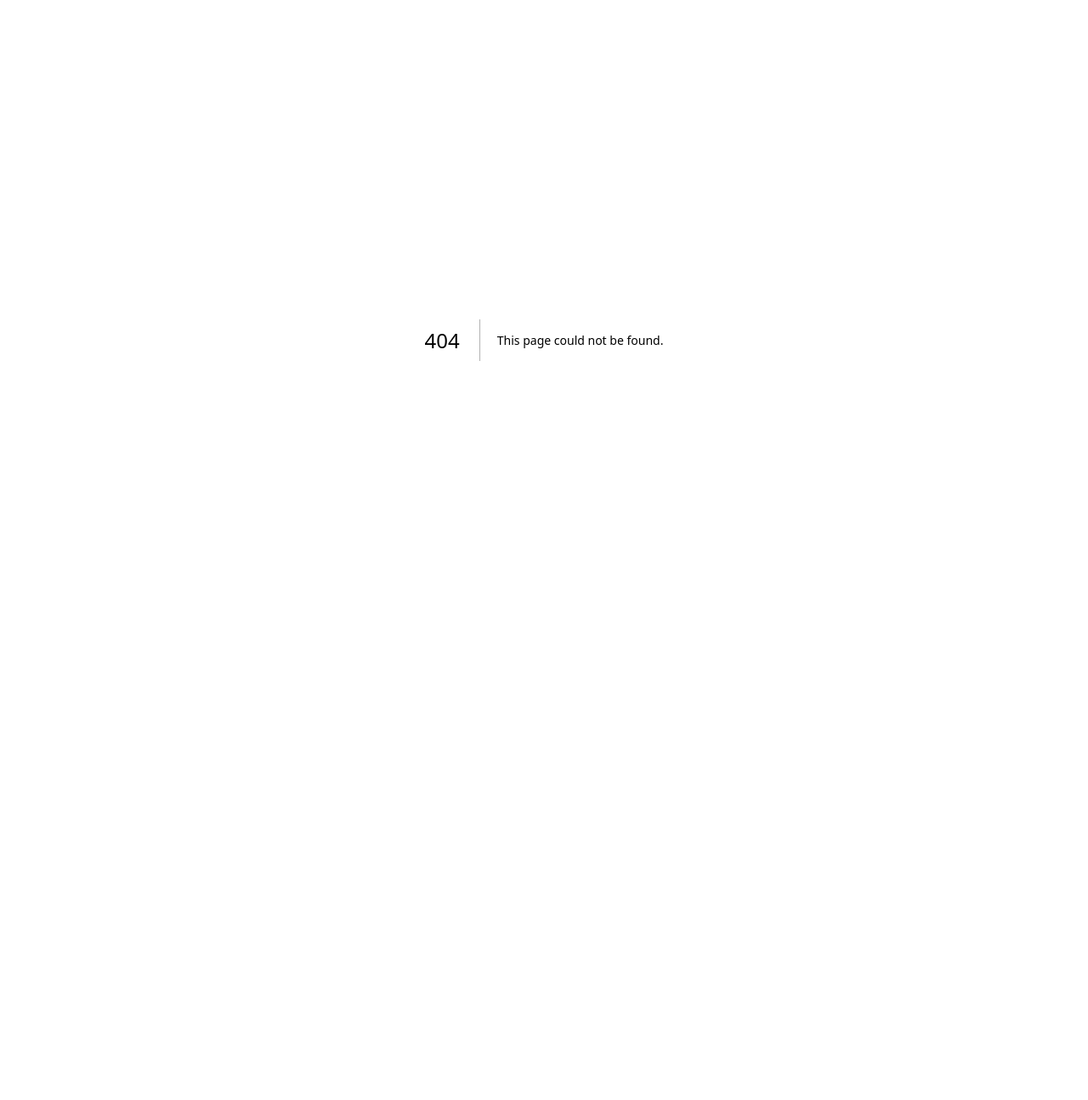
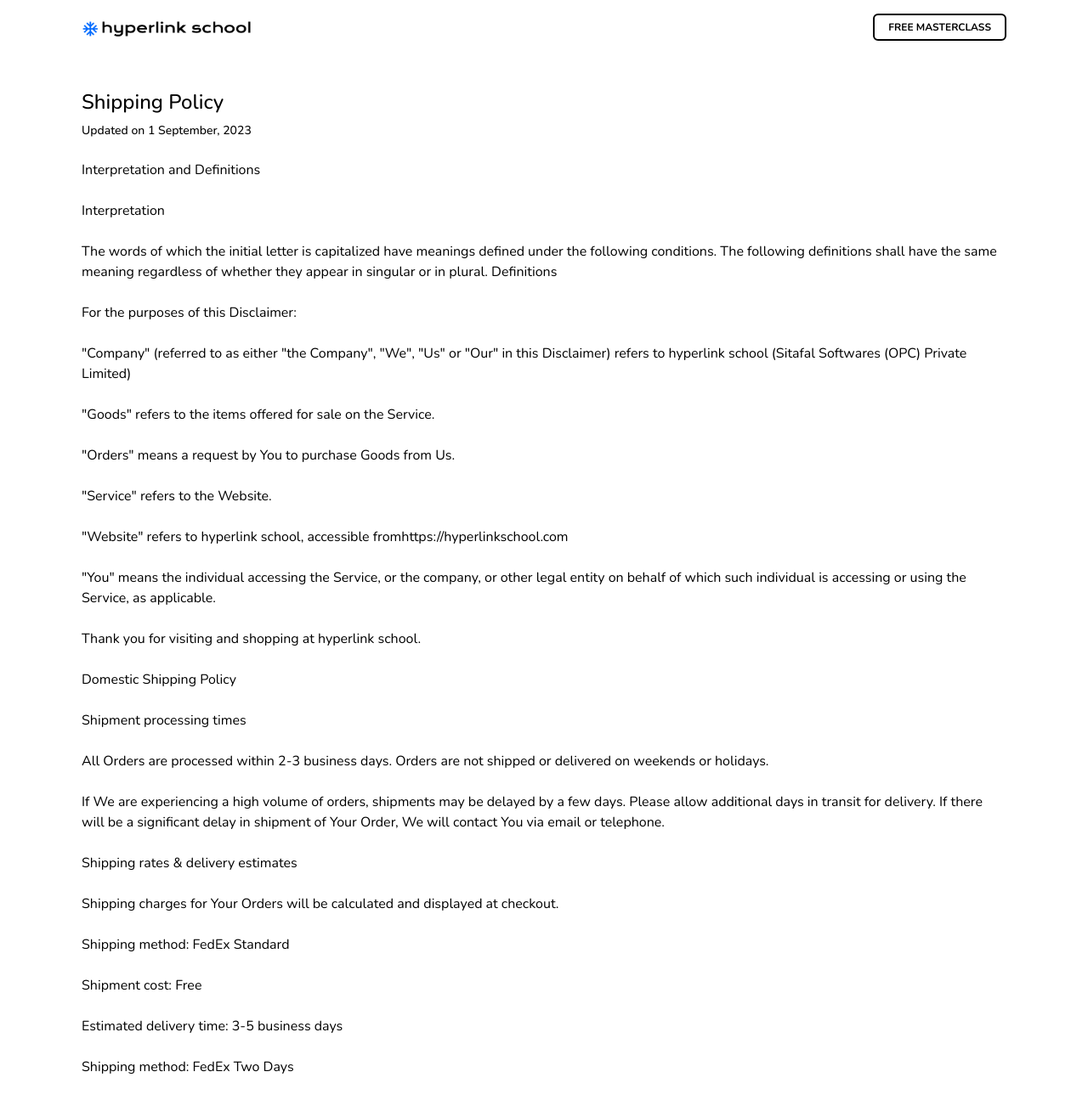
Before and after one commit to sagarjaid/hyperlink, a Next.js app: page /sp in a window 1280 px wide. Before the commit this address had no page. Shown: the top 1295 px of the page at 85% size. Before the commit the page ends 800 px from the top, so only its background shows below. Built offline with nearby package versions, Linux system fonts and the light colour scheme.

Commit message:
NEW UI V3

```diff
--- /dev/null
+++ b/pages/contact.js
@@ -0,0 +1,50 @@
+import React from 'react';
+import Footer from '@/components/Footer';
+import SEOMeta from '@/components/SEOMeta';
+import Nav from '@/components/Nav';
+
+const TC = () => {
+  return (
+    <>
+      <SEOMeta
+        title='Contact Us — Hyperlink School'
+        description='Switch to High Paying IT Jobs, Learn the High Paying Skills of Tomorrow! No Software/IT background required'
+        slug='tc'
+      />
+
+      <main className='m-auto flex max-w-6xl flex-col px-4'>
+        <Nav />
+        <div className='flex flex-col items-start justify-center gap-6 px-4 py-10 '>
+          <div className='flex flex-col gap-2 text-2xl font-medium'>
+            Contact Us
+            <div className='text-sm'>Updated on 1 September, 2023</div>
+          </div>
+          <p>
+            <strong>Welcome to Hyperlink School! Feel free to email us.</strong>
+          </p>
+
+          <strong>Office Addresses</strong>
+
+          <p>
+            Room No 1, 799, 1st Floor, 13th Main, 7th Cross, BTM 2nd Stage , BTM
+            Layout, Bangalore, Karnataka 560076, India
+          </p>
+
+          <p>
+            <strong>Student Support Email & Phone Number</strong>
+          </p>
+
+          <p>
+            hello[at]hyperlinkschool.com <br /> hyperlinkschoolcom[at]gmail.com
+            <br />
+            +918296244720
+          </p>
+
+          <Footer />
+        </div>
+      </main>
+    </>
+  );
+};
+
+export default TC;
--- /dev/null
+++ b/pages/sp.js
@@ -0,0 +1,146 @@
+import React from 'react';
+import Footer from '@/components/Footer';
+import SEOMeta from '@/components/SEOMeta';
+import Nav from '@/components/Nav';
+
+const TC = () => {
+  return (
+    <>
+      <SEOMeta
+        title='Shipping Policy — Hyperlink School'
+        description='Switch to High Paying IT Jobs, Learn the High Paying Skills of Tomorrow! No Software/IT background required'
+        slug='tc'
+      />
+
+      <main className='m-auto flex max-w-6xl flex-col px-4'>
+        <Nav />
+        <div className='flex flex-col items-start justify-center gap-6 px-4 py-10 '>
+          <div className='flex flex-col gap-2 text-2xl font-medium'>
+            Shipping Policy
+            <div className='text-sm'>Updated on 1 September, 2023</div>
+          </div>
+
+          <p>Interpretation and Definitions</p>
+
+          <p>Interpretation</p>
+
+          <p>
+            The words of which the initial letter is capitalized have meanings
+            defined under the following conditions. The following definitions
+            shall have the same meaning regardless of whether they appear in
+            singular or in plural. Definitions
+          </p>
+
+          <p>For the purposes of this Disclaimer:</p>
+
+          <p>
+            "Company" (referred to as either "the Company", "We", "Us" or "Our"
+            in this Disclaimer) refers to hyperlink school (Sitafal Softwares
+            (OPC) Private Limited)
+          </p>
+          <p>"Goods" refers to the items offered for sale on the Service.</p>
+          <p>"Orders" means a request by You to purchase Goods from Us.</p>
+          <p>"Service" refers to the Website.</p>
+          <p>
+            "Website" refers to hyperlink school, accessible
+            fromhttps://hyperlinkschool.com
+          </p>
+          <p>
+            "You" means the individual accessing the Service, or the company, or
+            other legal entity on behalf of which such individual is accessing
+            or using the Service, as applicable.
+          </p>
+
+          <p>Thank you for visiting and shopping at hyperlink school.</p>
+
+          <p>Domestic Shipping Policy</p>
+          <p>Shipment processing times</p>
+
+          <p>
+            All Orders are processed within 2-3 business days. Orders are not
+            shipped or delivered on weekends or holidays.
+          </p>
+
+          <p>
+            If We are experiencing a high volume of orders, shipments may be
+            delayed by a few days. Please allow additional days in transit for
+            delivery. If there will be a significant delay in shipment of Your
+            Order, We will contact You via email or telephone.
+          </p>
+          <p>Shipping rates & delivery estimates</p>
+
+          <p>
+            Shipping charges for Your Orders will be calculated and displayed at
+            checkout.
+          </p>
+
+          <p>Shipping method: FedEx Standard</p>
+          <p>Shipment cost: Free</p>
+          <p>Estimated delivery time: 3-5 business days</p>
+
+          <p>Shipping method: FedEx Two Days</p>
+          <p>Shipment cost: Rs 300</p>
+          <p>Estimated delivery time: 2 business days</p>
+
+          <p>Shipping method: FedEx Standard</p>
+          <p>Shipment cost: Rs 50</p>
+          <p>Estimated delivery time: 1-2 business days</p>
+
+          <p>
+            Overnight delivery is only available for Orders with delivery
+            addresses within the continental United States.
+          </p>
+
+          <p>Delivery delays can occasionally occur.</p>
+          <p>Shipment to P.O. boxes or APO/FPO addresses</p>
+
+          <p>
+            hyperlink school ships to addresses within the INDIA, U.S, U.S.
+            Territories, and APO/FPO/DPO addresses.
+          </p>
+          <p>Shipment confirmation & Order tracking</p>
+
+          <p>
+            You will receive a Shipment Confirmation Email once Your Order has
+            shipped containing your tracking number(s). The tracking number will
+            be active within 24 hours.
+          </p>
+          <p>Customs, Duties and Taxes</p>
+
+          <p>
+            hyperlink school is not responsible for any customs and taxes
+            applied to Your Order. All fees imposed during or after shipping are
+            the responsibility of the customer (tariffs, taxes) Damages
+          </p>
+
+          <p>
+            hyperlink school is not liable for any products damaged or lost
+            during shipping. If You received Your Order damaged, please contact
+            the shipment carrier to file a claim.
+          </p>
+
+          <p>
+            Please save all packaging materials and damaged goods before filing
+            a claim.
+          </p>
+
+          <p>Contact Us</p>
+
+          <p>
+            If you have any questions about this Shipping Policy, You can
+            contact Us:
+          </p>
+
+          <p>
+            By visiting this page on our website:
+            https://hyperlinkschool.com/contact/
+          </p>
+          <p>By sending us an email: hello@hyperlinkschool.com</p>
+          <Footer />
+        </div>
+      </main>
+    </>
+  );
+};
+
+export default TC;
```
